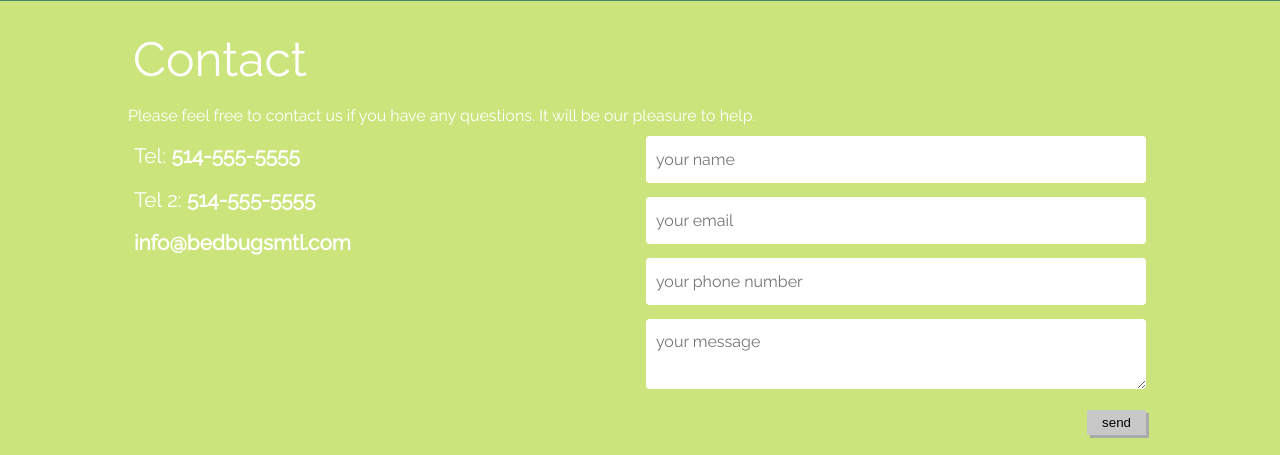
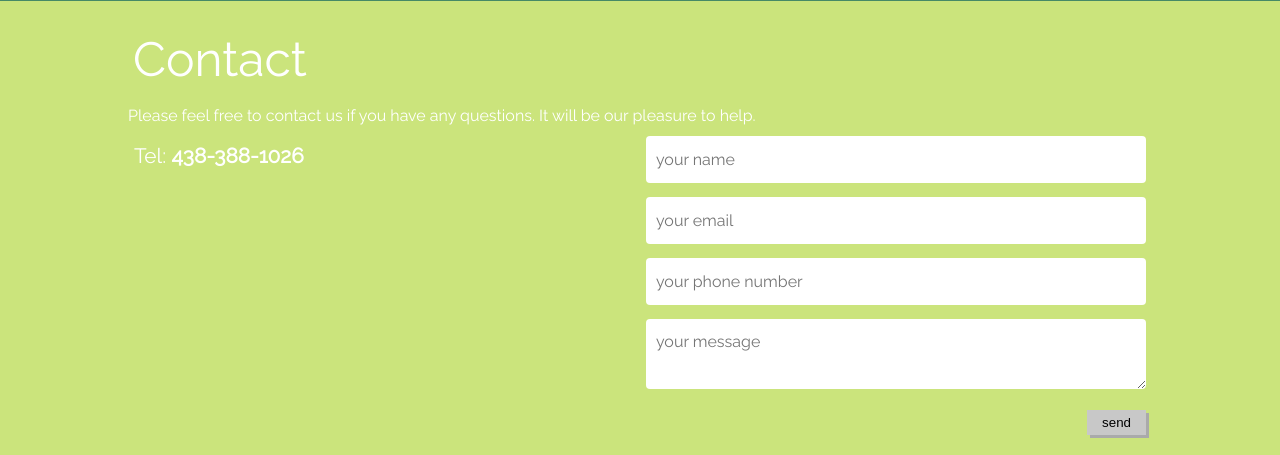
Before and after one commit to ericmadethat/bedbugsmtl, a PHP site: page /en in a window 1280 px wide. Shown: the part 1286-1741 px from the top of the page. Run offline with PHP 8.4, Linux system fonts and the light colour scheme; some libraries are stand-ins or nearby versions.

Commit message:
Updated contact info

```diff
--- a/i/page.contact.php
+++ b/i/page.contact.php
@@ -4,9 +4,8 @@ echo __('Please feel free to contact us if you have any questions. It will be ou
 ?>
 
 <div class="half details big">
-	<span>Tel: <a href="tel:514-555-5555">514-555-5555</a></span>
-	<span>Tel 2: <a href="tel:514-555-5555">514-555-5555</a></span>
-	<span><a href="mailto:info@bedbugsmtl.com">info@bedbugsmtl.com</a></span>
+	<span>Tel: <a href="tel:438-388-1026">438-388-1026</a></span>
+	<!-- <span><a href="mailto:info@bedbugsmtl.com">info@bedbugsmtl.com</a></span> -->
 </div>
 
 <?php
```
